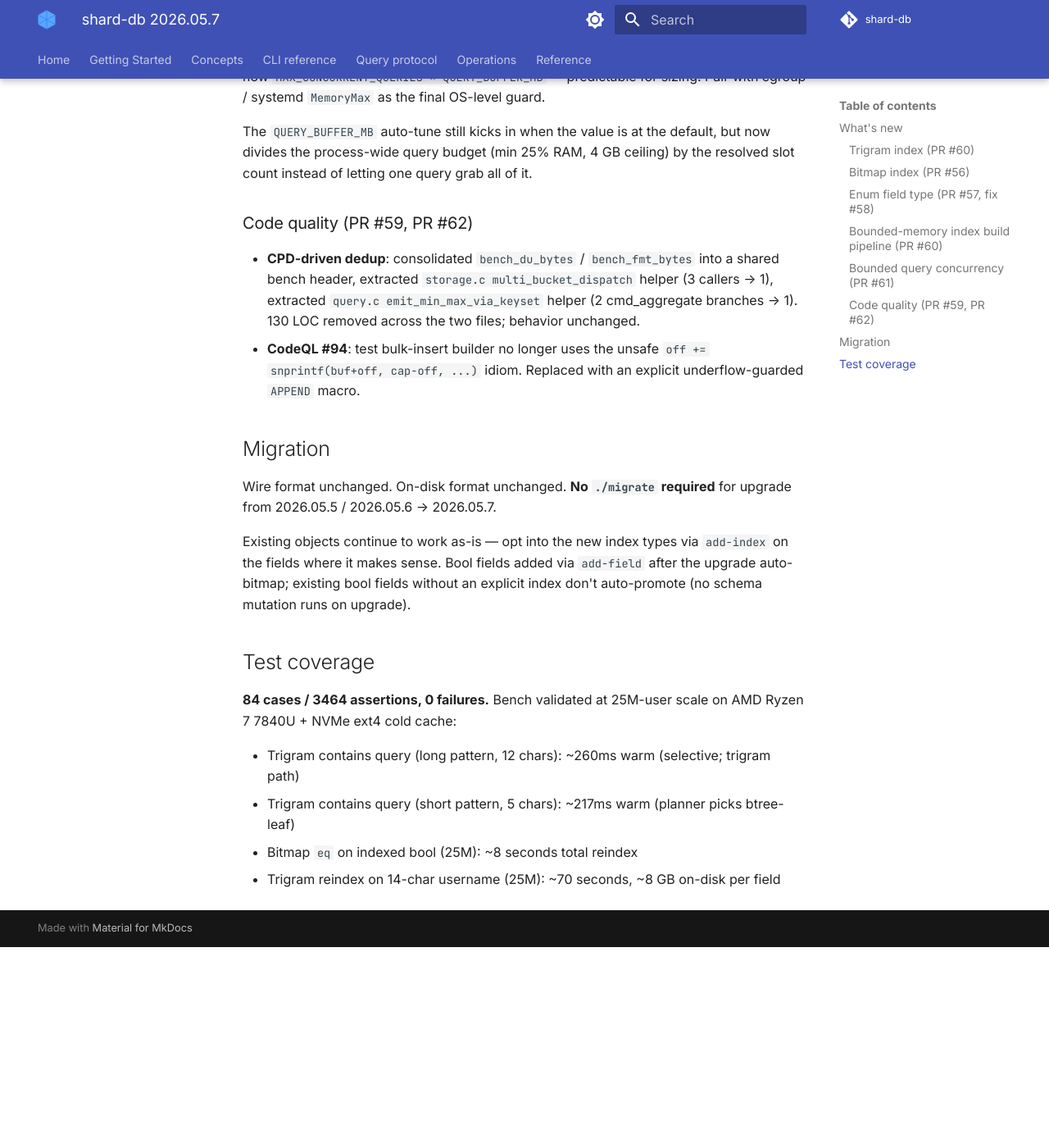
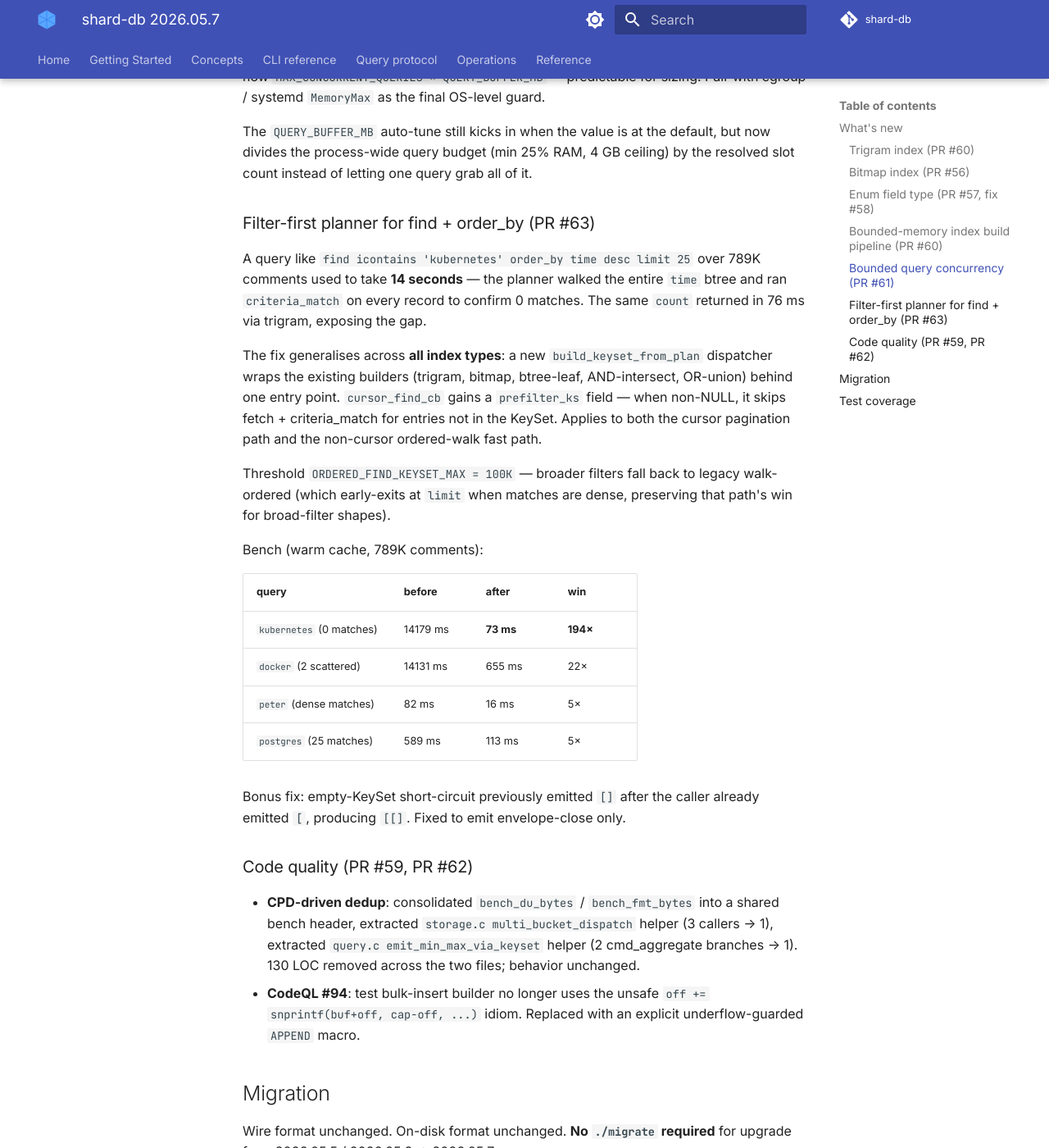
Before and after one commit to sayyiditow/shard-db, an MkDocs documentation site: the page built from docs/release-notes/2026.05.7.md, in a window 1280 px wide and 1400 px high, scrolled down 2346 px. Shown: the whole window at 82% size. Built offline with MkDocs 1.6.1 and Material for MkDocs 9.7.7, drawn with Linux system fonts in a browser that asks for light colours; comment, search, counter and statistics services are not loaded; before the commit the page ends 3501 px from its top, so only the background shows below that; some of the changed text lies outside the part shown.

Commit message:
docs(2026.05.7): add filter-first planner fix (PR #63) to release notes + changelog
The planner fix landed AFTER the original 2026.05.7 tag was cut. Pre-
release-redo: update release notes + changelog so the re-published
release accurately reflects every shipped change.

Also bump the test-coverage line 3464 → 3483 (test_find_filter_first_
orderby adds 19 assertions across 5 cases).

```diff
--- a/docs/release-notes/2026.05.7.md
+++ b/docs/release-notes/2026.05.7.md
@@ -65,6 +65,25 @@ The client retries; the TCP thread isn't held under load. Worst-case query-buffe
 
 The `QUERY_BUFFER_MB` auto-tune still kicks in when the value is at the default, but now divides the process-wide query budget (min 25% RAM, 4 GB ceiling) by the resolved slot count instead of letting one query grab all of it.
 
+### Filter-first planner for find + order_by (PR #63)
+
+A query like `find icontains 'kubernetes' order_by time desc limit 25` over 789K comments used to take **14 seconds** — the planner walked the entire `time` btree and ran `criteria_match` on every record to confirm 0 matches. The same `count` returned in 76 ms via trigram, exposing the gap.
+
+The fix generalises across **all index types**: a new `build_keyset_from_plan` dispatcher wraps the existing builders (trigram, bitmap, btree-leaf, AND-intersect, OR-union) behind one entry point. `cursor_find_cb` gains a `prefilter_ks` field — when non-NULL, it skips fetch + criteria_match for entries not in the KeySet. Applies to both the cursor pagination path and the non-cursor ordered-walk fast path.
+
+Threshold `ORDERED_FIND_KEYSET_MAX = 100K` — broader filters fall back to legacy walk-ordered (which early-exits at `limit` when matches are dense, preserving that path's win for broad-filter shapes).
+
+Bench (warm cache, 789K comments):
+
+| query | before | after | win |
+|---|---|---|---|
+| `kubernetes` (0 matches) | 14179 ms | **73 ms** | **194×** |
+| `docker` (2 scattered) | 14131 ms | 655 ms | 22× |
+| `peter` (dense matches) | 82 ms | 16 ms | 5× |
+| `postgres` (25 matches) | 589 ms | 113 ms | 5× |
+
+Bonus fix: empty-KeySet short-circuit previously emitted `[]` after the caller already emitted `[`, producing `[[]`. Fixed to emit envelope-close only.
+
 ### Code quality (PR #59, PR #62)
 
 - **CPD-driven dedup**: consolidated `bench_du_bytes` / `bench_fmt_bytes` into a shared bench header, extracted `storage.c multi_bucket_dispatch` helper (3 callers → 1), extracted `query.c emit_min_max_via_keyset` helper (2 cmd_aggregate branches → 1). 130 LOC removed across the two files; behavior unchanged.
@@ -78,7 +97,7 @@ Existing objects continue to work as-is — opt into the new index types via `ad
 
 ## Test coverage
 
-**84 cases / 3464 assertions, 0 failures.** Bench validated at 25M-user scale on AMD Ryzen 7 7840U + NVMe ext4 cold cache:
+**85 cases / 3483 assertions, 0 failures.** Bench validated at 25M-user scale on AMD Ryzen 7 7840U + NVMe ext4 cold cache:
 
 - Trigram contains query (long pattern, 12 chars): ~260ms warm (selective; trigram path)
 - Trigram contains query (short pattern, 5 chars): ~217ms warm (planner picks btree-leaf)
```
Also changed, not shown: docs/reference/changelog.md (+9 -2 lines).
